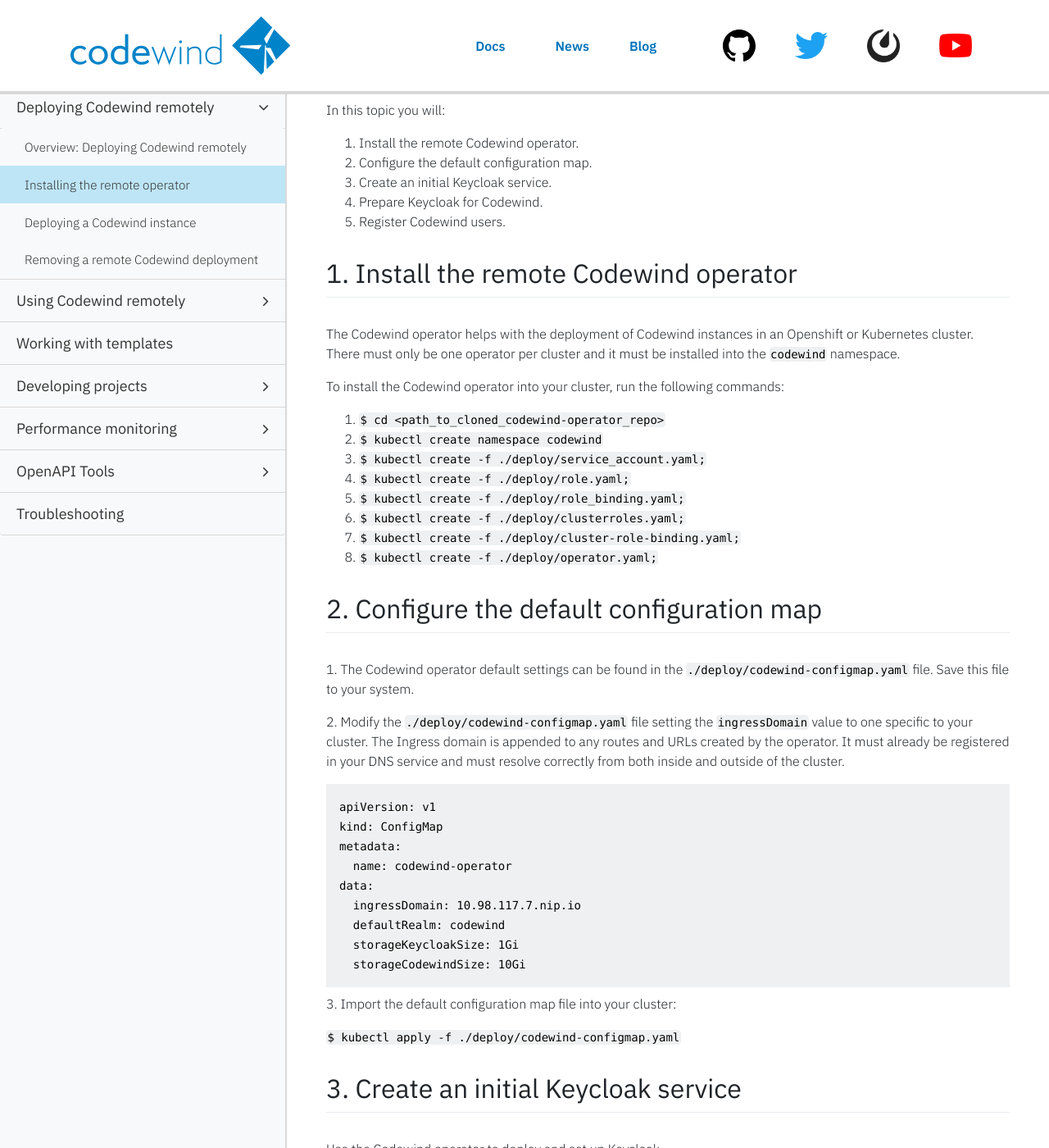
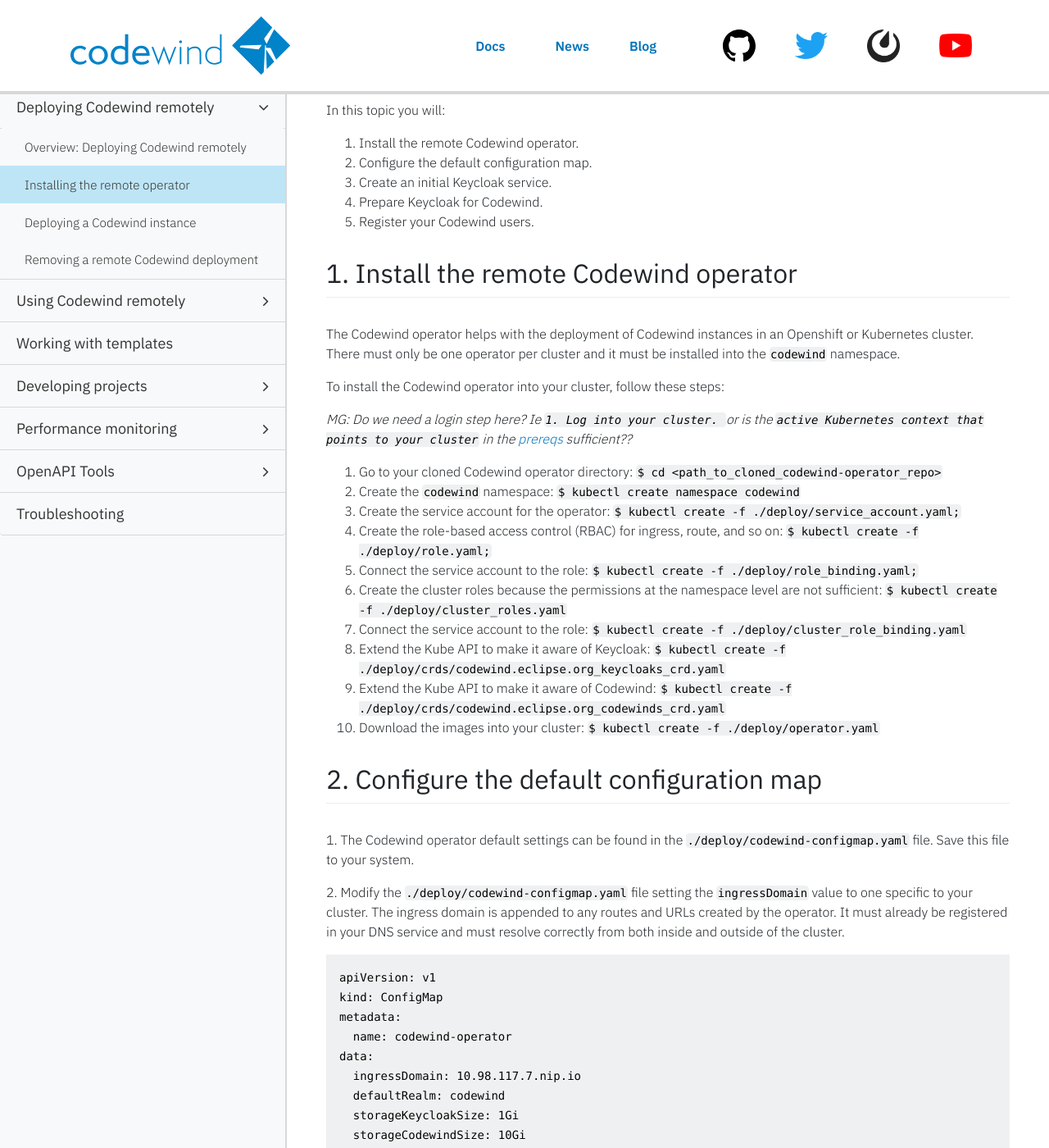
Before and after one commit to eclipse-archived/codewind-docs, a Jekyll site: the page built from docs/_documentations/remote-install-operator.md, in a window 1280 px wide and 1400 px high, scrolled down 359 px. Shown: the whole window at 82% size. Built offline with Jekyll 4.4.1, drawn with Linux system fonts in a browser that asks for light colours; nearby versions of some CDN libraries; comment, search, counter and statistics services are not loaded; some of the changed text lies outside the part shown.

````diff
--- a/docs/_documentations/remote-install-operator.md
+++ b/docs/_documentations/remote-install-operator.md
@@ -12,7 +12,7 @@ type: document
 
 Installing the remote operator is usually performed by your system administrator.
 
-Complete the [prequisites](./remote-codewind-overview.html).
+Complete the [prequisites](./remote-overview.html#prerequisites).
 
 ## Objectives
 In this topic you will:
@@ -20,27 +20,31 @@ In this topic you will:
 2. Configure the default configuration map.
 3. Create an initial Keycloak service.
 4. Prepare Keycloak for Codewind.
-5. Register Codewind users.
+5. Register your Codewind users.
 
 ## 1. Install the remote Codewind operator
 
 The Codewind operator helps with the deployment of Codewind instances in an Openshift or Kubernetes cluster. There must only be one operator per cluster and it must be installed into the `codewind` namespace.
 
-To install the Codewind operator into your cluster, run the following commands:
+To install the Codewind operator into your cluster, follow these steps:
 
-1. `$ cd <path_to_cloned_codewind-operator_repo>`
-2. `$ kubectl create namespace codewind`
-3. `$ kubectl create -f ./deploy/service_account.yaml;`
-4. `$ kubectl create -f ./deploy/role.yaml;`
-5. `$ kubectl create -f ./deploy/role_binding.yaml;`
-6. `$ kubectl create -f ./deploy/clusterroles.yaml;`
-7. `$ kubectl create -f ./deploy/cluster-role-binding.yaml;`
-8. `$ kubectl create -f ./deploy/operator.yaml;`
+_MG: Do we need a login step here?  Ie `1. Log into your cluster. ` or is the `active Kubernetes context that points to your cluster` in the [prereqs](./remote-overview.html) sufficient??_
+
+1. Go to your cloned Codewind operator directory: `$ cd <path_to_cloned_codewind-operator_repo>`
+2. Create the `codewind` namespace: `$ kubectl create namespace codewind`
+3. Create the service account for the operator: `$ kubectl create -f ./deploy/service_account.yaml;`
+4. Create the role-based access control (RBAC) for ingress, route, and so on: `$ kubectl create -f ./deploy/role.yaml;`
+5. Connect the service account to the role: `$ kubectl create -f ./deploy/role_binding.yaml;`
+6. Create the cluster roles because the permissions at the namespace level are not sufficient: `$ kubectl create -f ./deploy/cluster_roles.yaml `
+7. Connect the service account to the role: `$ kubectl create -f ./deploy/cluster_role_binding.yaml`
+8. Extend the Kube API to make it aware of Keycloak: `$ kubectl create -f ./deploy/crds/codewind.eclipse.org_keycloaks_crd.yaml`
+9. Extend the Kube API to make it aware of Codewind: `$ kubectl create -f ./deploy/crds/codewind.eclipse.org_codewinds_crd.yaml `
+10. Download the images into your cluster: `$ kubectl create -f ./deploy/operator.yaml`
 
 ## 2. Configure the default configuration map
 1\. The Codewind operator default settings can be found in the `./deploy/codewind-configmap.yaml` file. Save this file to your system.
 
-2\. Modify the `./deploy/codewind-configmap.yaml` file setting the `ingressDomain` value to one specific to your cluster. The Ingress domain is appended to any routes and URLs created by the operator. It must already be registered in your DNS service and must resolve correctly from both inside and outside of the cluster.
+2\. Modify the `./deploy/codewind-configmap.yaml` file setting the `ingressDomain` value to one specific to your cluster. The ingress domain is appended to any routes and URLs created by the operator. It must already be registered in your DNS service and must resolve correctly from both inside and outside of the cluster.
 
 ```yaml
 apiVersion: v1
@@ -148,7 +152,7 @@ By default, Keycloak is installed with an admin account where:
 
 5\. Switch back to the **Administration Console** using the link, or alternatively log out and log back in to Keycloak as the `admin` user with your new password.
 
-## 5. Register Codewind users
+## 5. Register your Codewind users
 1\. Ensure that the `Realm` is set to `Codewind` by clicking on the drop down arrow. Select `Codewind` if necessary.
 
 2\. To add a new user, click **Users**>**Add user**.
````
Also changed, not shown: other parts of docs/_documentations/remote-install-operator.md (+4 -4 lines), docs/_documentations/remote-deploy-instance.md (+14 -15 lines), docs/_documentations/remote-overview.md (+4 -4 lines).
